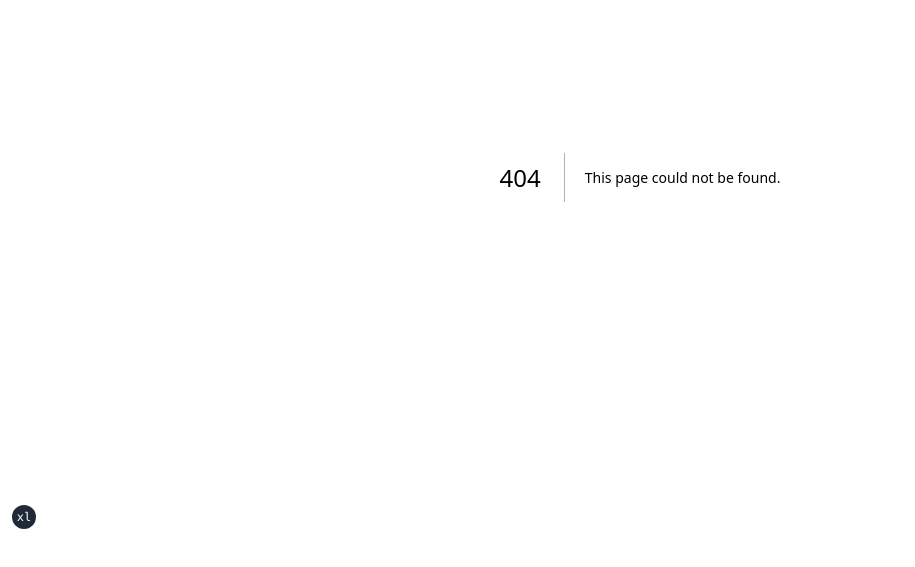
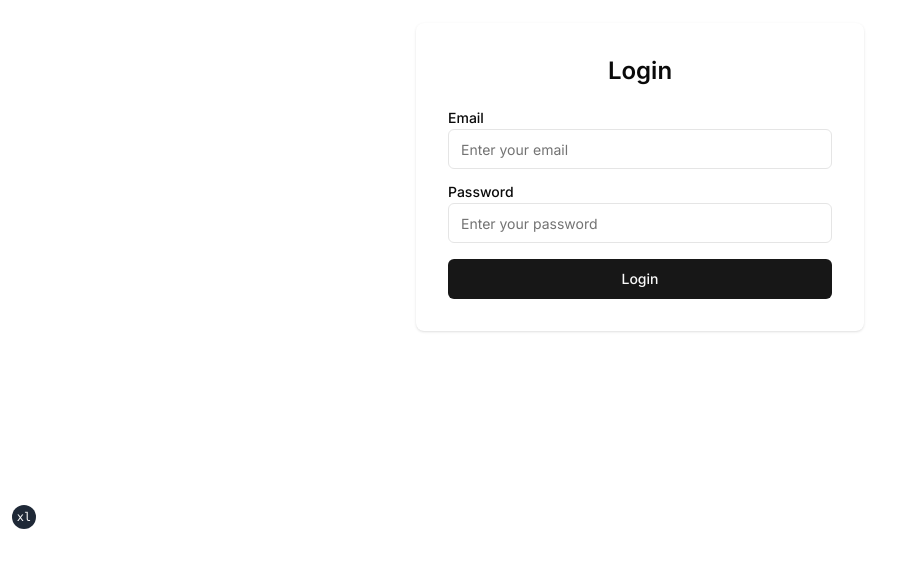
Before and after one commit to mckaywrigley/level-4-agent-code, a Next.js app: page /login in a window 1280 px wide. Before the commit this address had no page. Shown: the part 223-790 px from the top of the page, without its empty margins (0-915 px from the left). Built offline with nearby package versions, Linux system fonts and the light colour scheme.

Commit message:
Step 1: Create Login Page Component

```diff
--- /dev/null
+++ b/app/login/page.tsx
@@ -0,0 +1,34 @@
+"use server"
+
+import { Metadata } from "next"
+import { Input } from "@/components/ui/input"
+import { Label } from "@/components/ui/label"
+import { Button } from "@/components/ui/button"
+
+export const metadata: Metadata = {
+  title: "Login",
+  description: "Login page for the application"
+}
+
+export default async function LoginPage() {
+  return (
+    <div className="min-h-screen flex items-center justify-center bg-background">
+      <div className="w-full max-w-md p-8 space-y-6 bg-card rounded-lg shadow">
+        <h1 className="text-2xl font-semibold text-center">Login</h1>
+        <form className="space-y-4">
+          <div>
+            <Label htmlFor="email" className="block mb-1">Email</Label>
+            <Input id="email" type="email" placeholder="Enter your email" />
+          </div>
+          <div>
+            <Label htmlFor="password" className="block mb-1">Password</Label>
+            <Input id="password" type="password" placeholder="Enter your password" />
+          </div>
+          <div>
+            <Button type="submit" className="w-full">Login</Button>
+          </div>
+        </form>
+      </div>
+    </div>
+  )
+}
```
